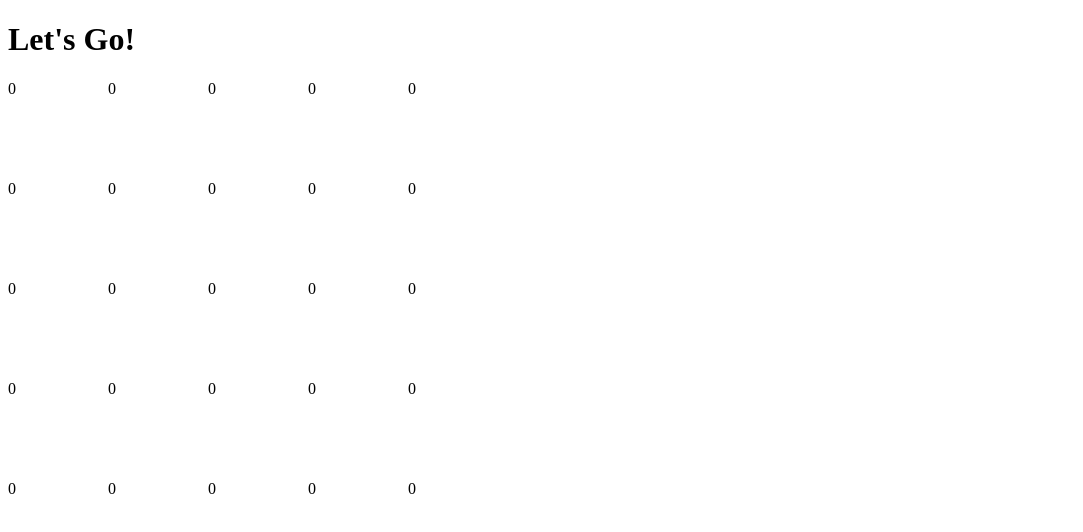
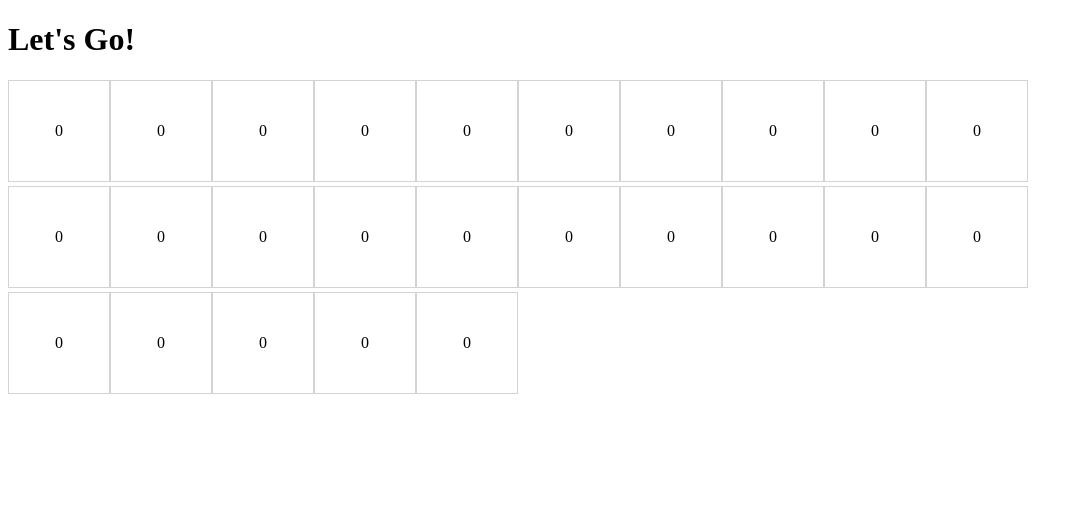
Before and after one commit to aclowkey/go-in-go, a React (Create React App) app in the folder go-ui/: page / in a window 1280 px wide. Shown: the top 532 px of the page, without its empty margins (0-1083 px from the left). Built offline with nearby package versions, Linux system fonts and the light colour scheme.

Commit message:
Nicer looking bored

```diff
--- a/go-ui/src/Board.css
+++ b/go-ui/src/Board.css
@@ -1,4 +1,9 @@
 .square {
     width: 100px;
     height: 100px;
+    text-align: center;
+    display: table-cell;
+    vertical-align: middle;
+    border: 1px lightgray;
+    border-style: solid;
 }
```
